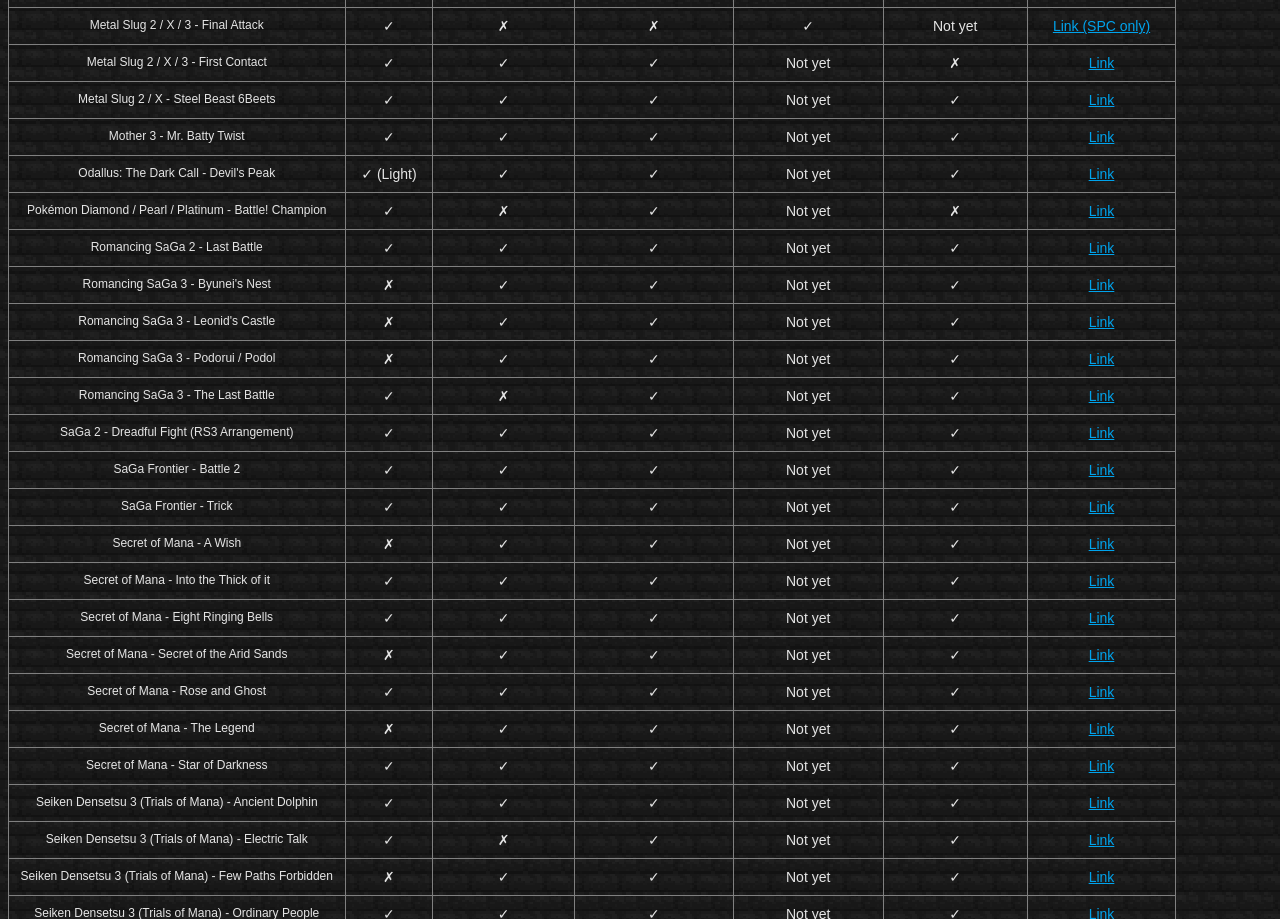
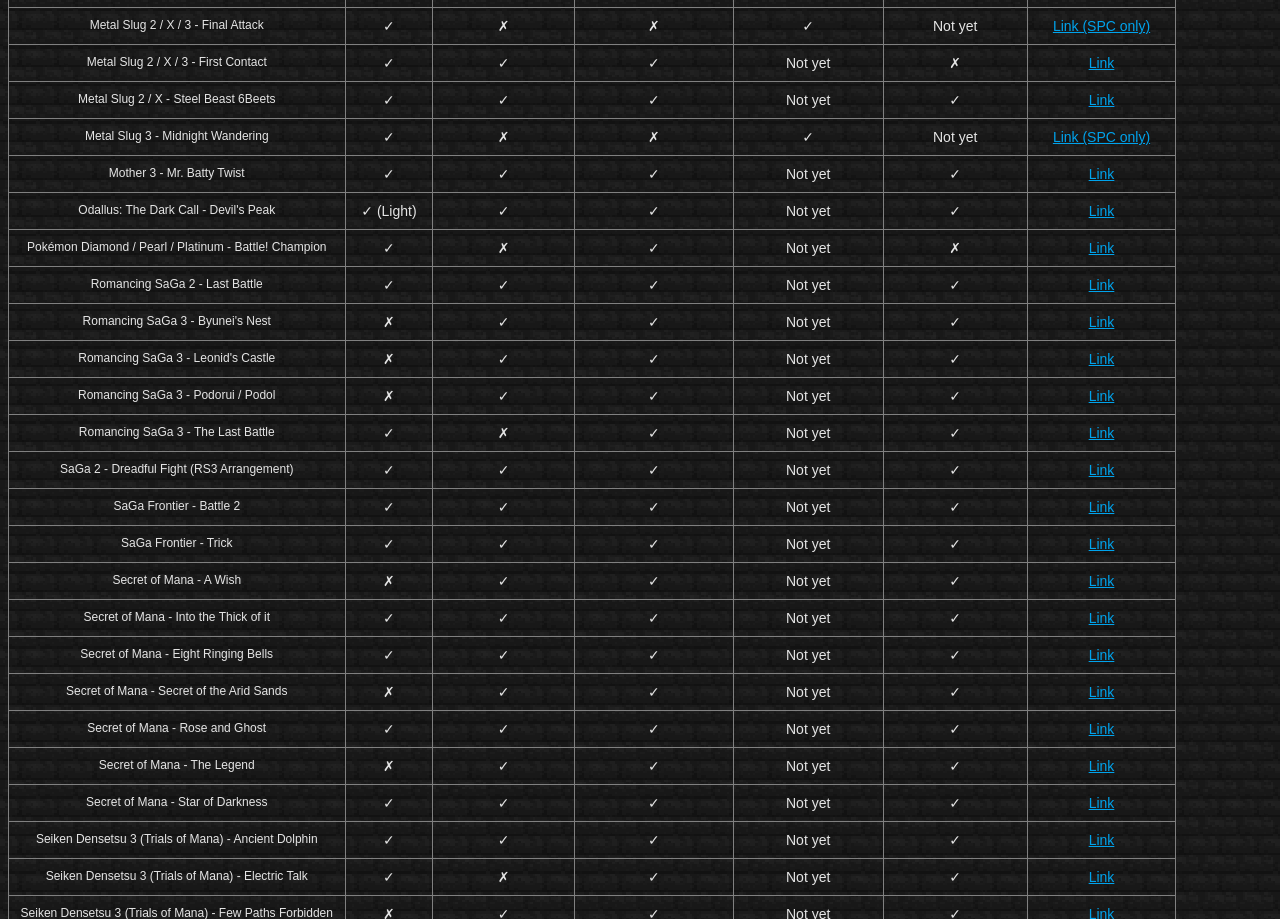
Before and after one commit to Michpem/Michpem.github.io, a plain HTML site: page Page Files/downloads.html in a window 1280 px wide. Shown: the part 1808-2727 px from the top of the page. Drawn offline with Linux system fonts and the light colour scheme.

Commit message:
Added Midnight Wandering

```diff
--- a/Page Files/downloads.html
+++ b/Page Files/downloads.html
@@ -471,6 +471,15 @@ If you prefer to download the whole package, you can do so <a href="https://gith
     <td class="tg-c3ow">✓</td>
     <td class="tg-hq1h"><a href="https://github.com/Michpem/Michpem.github.io/raw/main/Zip%20Files%20(Unsorted)/%5BS%5D%20Metal%20Slug%202%20-%20Steel%20Beast%206Beets.zip" target="_blank" rel="noopener noreferrer">Link</a></td>
   </tr>
+    <tr>
+    <td class="tg-f4iu">Metal Slug 3 - Midnight Wandering</td>
+    <td class="tg-c3ow">✓</td>
+    <td class="tg-c3ow">✗</td>
+    <td class="tg-c3ow">✗</td>
+    <td class="tg-c3ow">✓</td>
+    <td class="tg-c3ow">Not yet</td>
+    <td class="tg-c3ow"><a href="https://github.com/Michpem/Michpem.github.io/blob/main/AMFR/SPCs%20only/Midnight%20Wandering.spc" target="_blank" rel="noopener noreferrer">Link (SPC only)</a></td>
+  </tr>
   <tr>
     <td class="tg-f4iu">Mother 3 - Mr. Batty Twist</td>
     <td class="tg-c3ow">✓</td>
```
Also changed, not shown: 1 other file.
